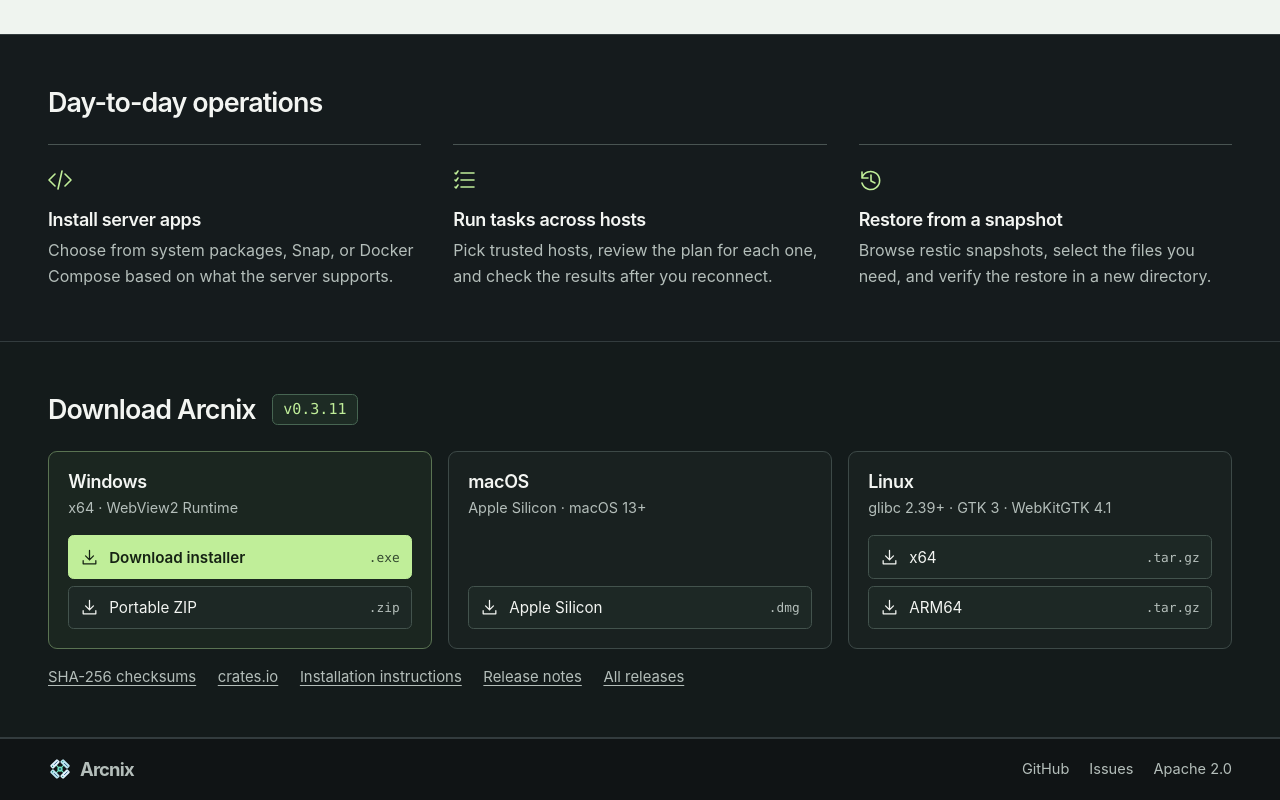
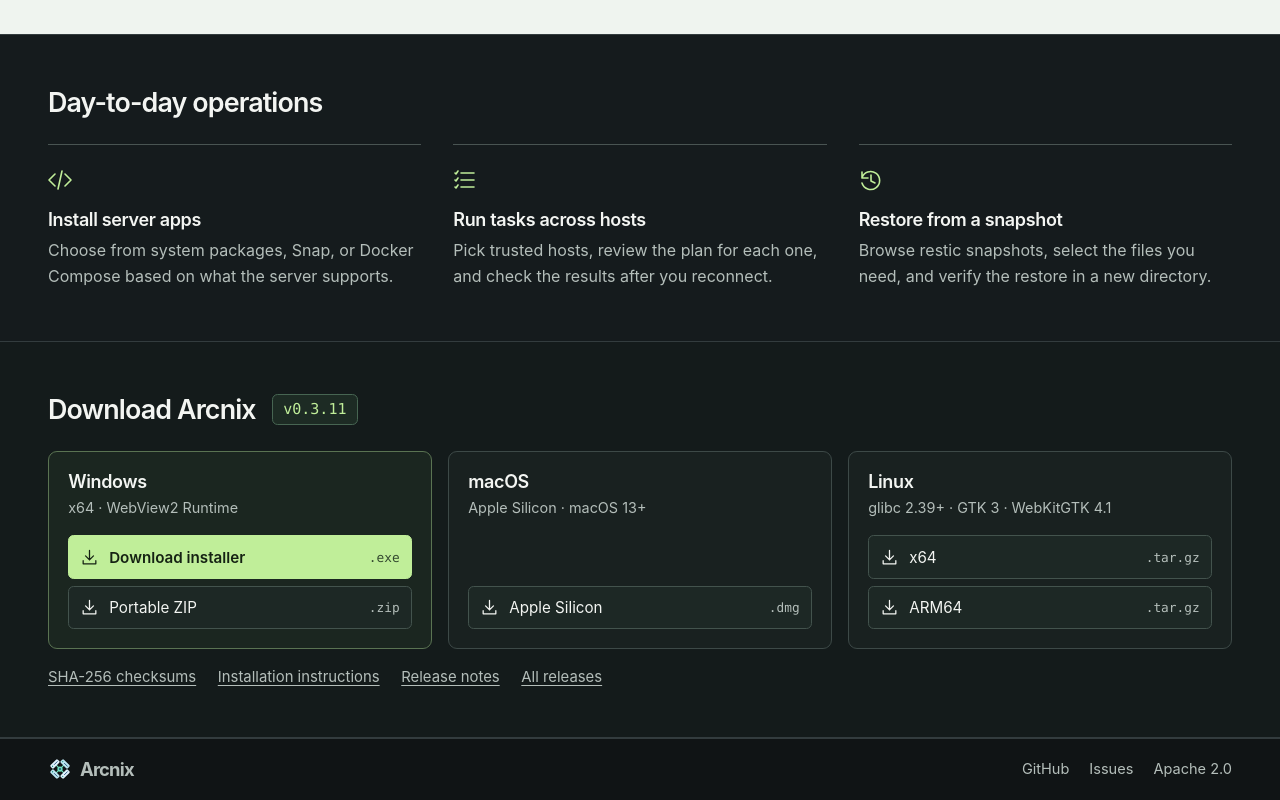
Before and after one commit to arcnix-org/website, an Astro site: page / in a window 1280 px wide. Shown: the part 1536-2336 px from the top of the page. Built offline with nearby package versions, Linux system fonts and the light colour scheme; Astro itself is replaced by a stand-in of ours; a web font is replaced by a local one.

Commit message:
Remove crates.io from website downloads

```diff
--- a/src/components/Home.astro
+++ b/src/components/Home.astro
@@ -126,7 +126,6 @@ const canonical = new URL(Astro.url.pathname, Astro.site);
         </div>
         <div class="release-links">
           <a href={asset('SHA256SUMS')}>{t('SHA-256 checksums', 'SHA-256 校验文件')}</a>
-          <a href="https://crates.io/crates/arcnix">crates.io</a>
           <a href={guide + 'install/'}>{t('Installation instructions','安装说明')}</a>
           <a href={guide + 'release-' + version.replaceAll('.', '-') + '/'}>{t('Release notes', '本版更新说明')}</a>
           <a href={repo + '/releases'}>{t('All releases','全部版本')}</a>
```
